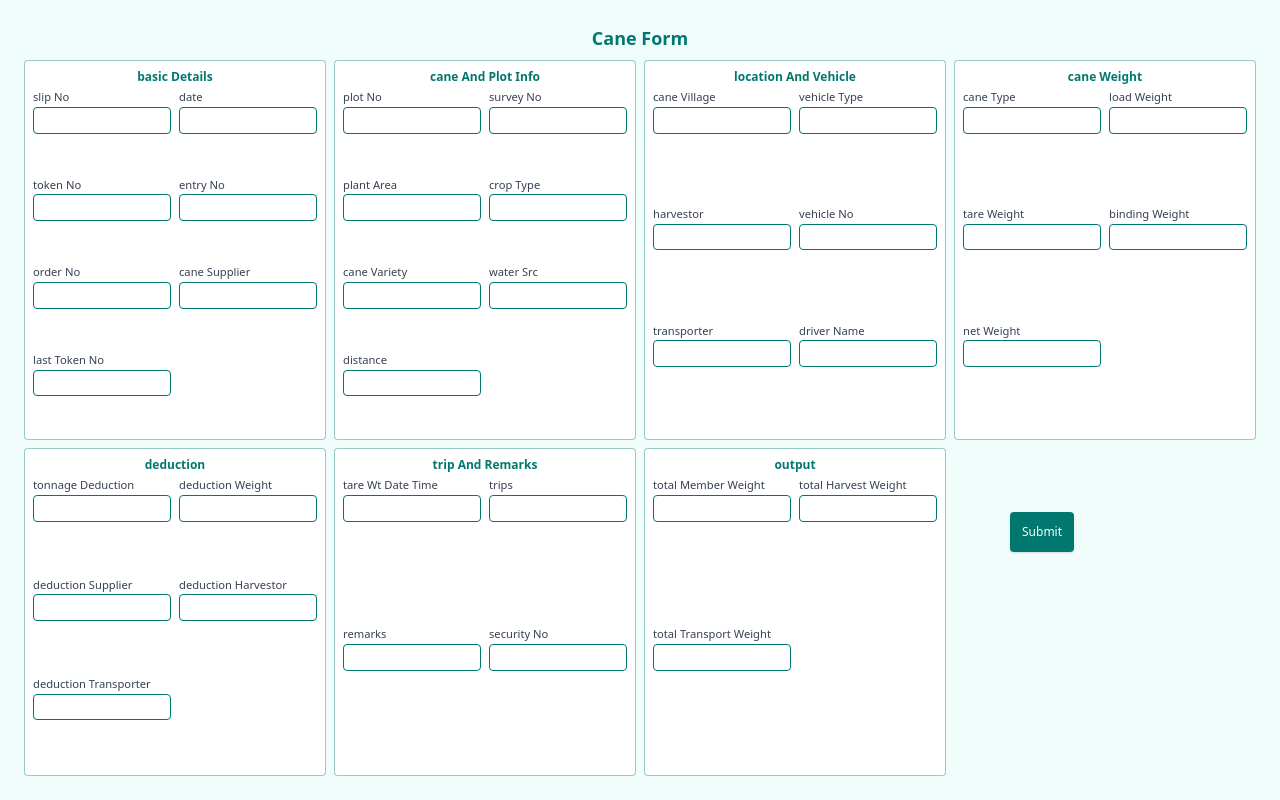
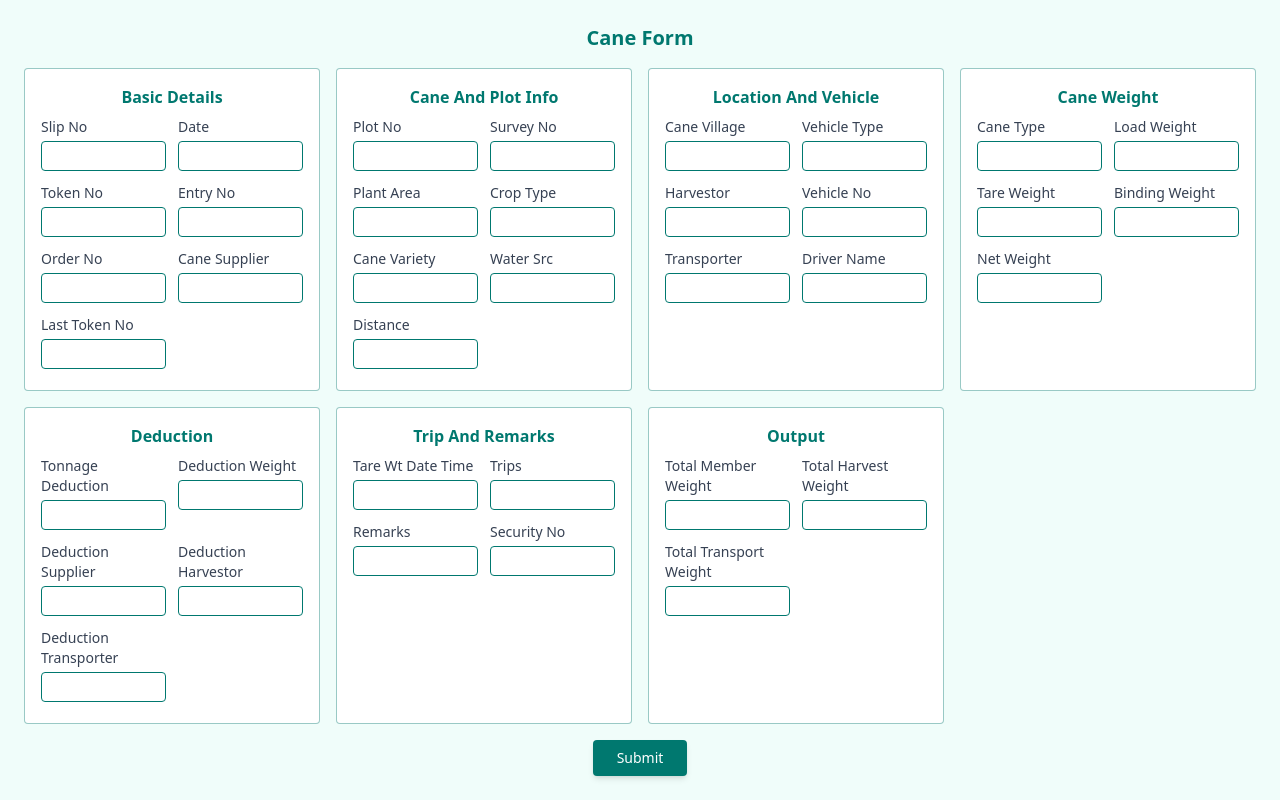
Before and after one commit to Ruturaj2003/multi-step-form-2, a React (Vite) app: page /cane-trip in a window 1280 px wide. Built offline with nearby package versions, Linux system fonts and the light colour scheme.

Commit message:
Refactor CaneForm component to improve structure and readability with reusable input fields and section components

```diff
--- a/src/pages/caneTripForm/CaneTripForm.jsx
+++ b/src/pages/caneTripForm/CaneTripForm.jsx
@@ -1,57 +1,92 @@
 import React, { useState } from 'react';
+
+const InputField = ({ label, type, value, onChange }) => (
+  <div className="flex flex-col space-y-1">
+    <label className="text-sm font-medium text-gray-700">{label}</label>
+    <input
+      type={type}
+      value={value}
+      onChange={onChange}
+      className="w-full border border-teal-700 rounded p-1 text-sm"
+    />
+  </div>
+);
+
+const Section = ({ title, fields, sectionKey, handleChange }) => (
+  <div className="border border-teal-700/40 bg-white rounded p-4 flex flex-col space-y-2">
+    <h3 className="text-teal-700 font-semibold text-center text-base mb-2">
+      {title}
+    </h3>
+    <div className="grid grid-cols-2 gap-3">
+      {Object.entries(fields).map(([field, value]) => (
+        <InputField
+          key={field}
+          label={field.replace(/([A-Z])/g, ' $1').trim()}
+          type={
+            ['date', 'datetime-local', 'number'].includes(field)
+              ? field
+              : 'text'
+          }
+          value={value}
+          onChange={(e) => handleChange(sectionKey, field, e.target.value)}
+        />
+      ))}
+    </div>
+  </div>
+);
 
 export default function CaneForm() {
   const [formData, setFormData] = useState({
-    basicDetails: {
-      slipNo: '',
-      date: '',
-      tokenNo: '',
-      entryNo: '',
-      orderNo: '',
-      caneSupplier: '',
-      lastTokenNo: '',
+    BasicDetails: {
+      SlipNo: '',
+      Date: '',
+      TokenNo: '',
+      EntryNo: '',
+      OrderNo: '',
+      CaneSupplier: '',
+      LastTokenNo: '',
     },
-    caneAndPlotInfo: {
-      plotNo: '',
-      surveyNo: '',
-      plantArea: '',
-      cropType: '',
-      caneVariety: '',
-      waterSrc: '',
-      distance: '',
+    CaneAndPlotInfo: {
+      PlotNo: '',
+      SurveyNo: '',
+      PlantArea: '',
+      CropType: '',
+      CaneVariety: '',
+      WaterSrc: '',
+      Distance: '',
     },
-    locationAndVehicle: {
-      caneVillage: '',
-      vehicleType: '',
-      harvestor: '',
-      vehicleNo: '',
-      transporter: '',
-      driverName: '',
+    LocationAndVehicle: {
+      CaneVillage: '',
+      VehicleType: '',
+      Harvestor: '',
+      VehicleNo: '',
+      Transporter: '',
+      DriverName: '',
     },
-    caneWeight: {
-      caneType: '',
-      loadWeight: '',
-      tareWeight: '',
-      bindingWeight: '',
-      netWeight: '',
+    CaneWeight: {
+      CaneType: '',
+      LoadWeight: '',
+      TareWeight: '',
+      BindingWeight: '',
+      NetWeight: '',
     },
-    deduction: {
-      tonnageDeduction: '',
-      deductionWeight: '',
-      deductionSupplier: '',
-      deductionHarvestor: '',
-      deductionTransporter: '',
+    Deduction: {
+      TonnageDeduction: '',
+      DeductionWeight: '',
+      DeductionSupplier: '',
+      DeductionHarvestor: '',
+      DeductionTransporter: '',
     },
-    tripAndRemarks: {
-      tareWtDateTime: '',
-      trips: '',
-      remarks: '',
-      securityNo: '',
+    TripAndRemarks: {
+      TareWtDateTime: '',
+      Trips: '',
+      Remarks: '',
+      SecurityNo: '',
     },
-    output: {
-      totalMemberWeight: '',
-      totalHarvestWeight: '',
-      totalTransportWeight: '',
+    Output: {
+      TotalMemberWeight: '',
+      TotalHarvestWeight: '',
+      TotalTransportWeight: '',
     },
   });
 
@@ -66,43 +101,23 @@ export default function CaneForm() {
   };
 
   return (
-    <div className="w-screen h-screen p-6 bg-teal-50 flex flex-col overflow-hidden">
-      <h2 className="text-lg font-bold text-teal-700 text-center mb-2">
-        Cane Form
-      </h2>
-      <div className="flex-1  grid grid-cols-4 gap-2 overflow-auto">
+    <div className="w-screen h-screen p-6 bg-teal-50 flex flex-col space-y-4 overflow-hidden">
+      <h2 className="text-xl font-bold text-teal-700 text-center">Cane Form</h2>
+      <div className="grid grid-cols-4 gap-4 flex-1">
         {Object.entries(formData).map(([section, fields]) => (
-          <div
+          <Section
             key={section}
-            className="border border-teal-700/40 bg-white rounded p-2 flex flex-col"
-          >
-            <h3 className="text-teal-700 font-semibold text-center text-xs mb-1">
-              {section.replace(/([A-Z])/g, ' $1').trim()}
-            </h3>
-            <div className="grid grid-cols-2 gap-2 flex-1">
-              {Object.entries(fields).map(([field, value]) => (
-                <div key={field}>
-                  <label className="block text-[0.7rem] font-medium text-gray-700">
-                    {field.replace(/([A-Z])/g, ' $1').trim()}
-                  </label>
-                  <input
-                    type="text"
-                    value={value}
-                    onChange={(e) =>
-                      handleChange(section, field, e.target.value)
-                    }
-                    className="w-full border border-teal-700 rounded p-1 text-[0.7rem]"
-                  />
-                </div>
-              ))}
-            </div>
-          </div>
+            title={section.replace(/([A-Z])/g, ' $1').trim()}
+            fields={fields}
+            sectionKey={section}
+            handleChange={handleChange}
+          />
         ))}
-        <div className="text-left ml-14  mt-16">
-          <button className="bg-teal-700 h-10 w-16 hover:bg-teal-800 text-white py-1 px-3 rounded shadow text-xs">
-            Submit
-          </button>
-        </div>
+      </div>
+      <div className="text-center">
+        <button className="bg-teal-700 hover:bg-teal-800 text-white py-2 px-6 rounded shadow-md text-sm">
+          Submit
+        </button>
       </div>
     </div>
   );
```
